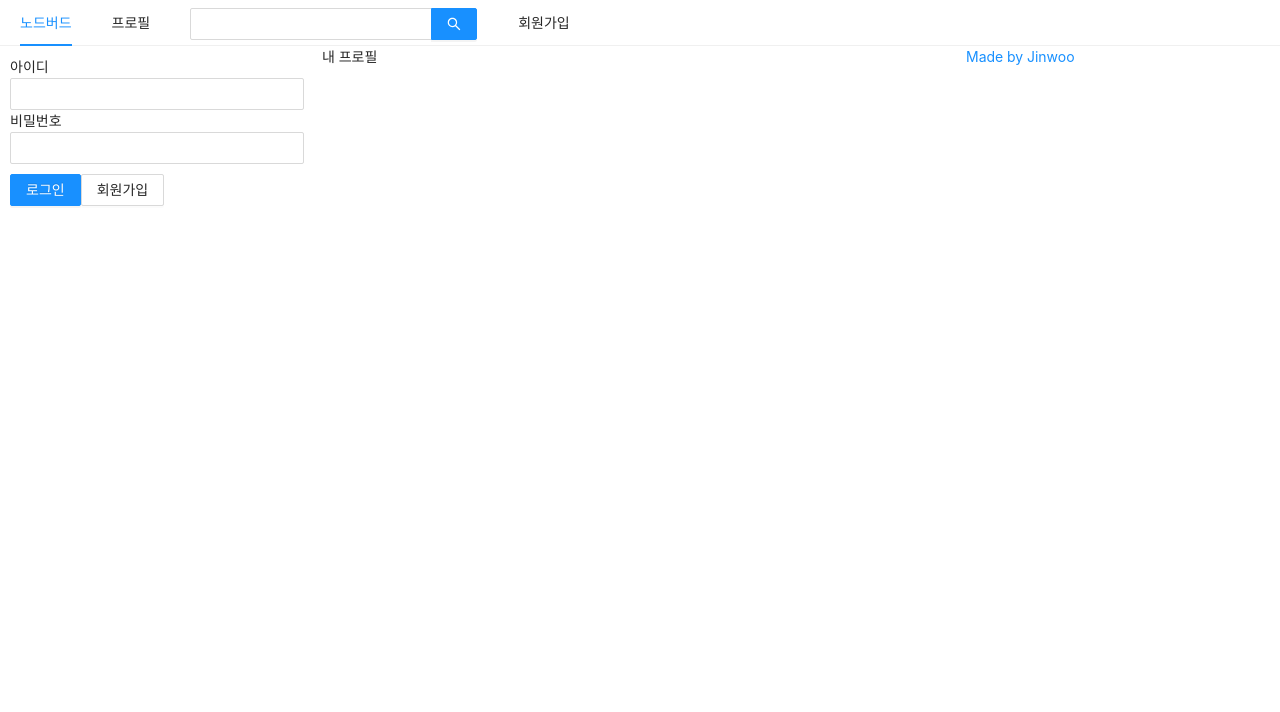
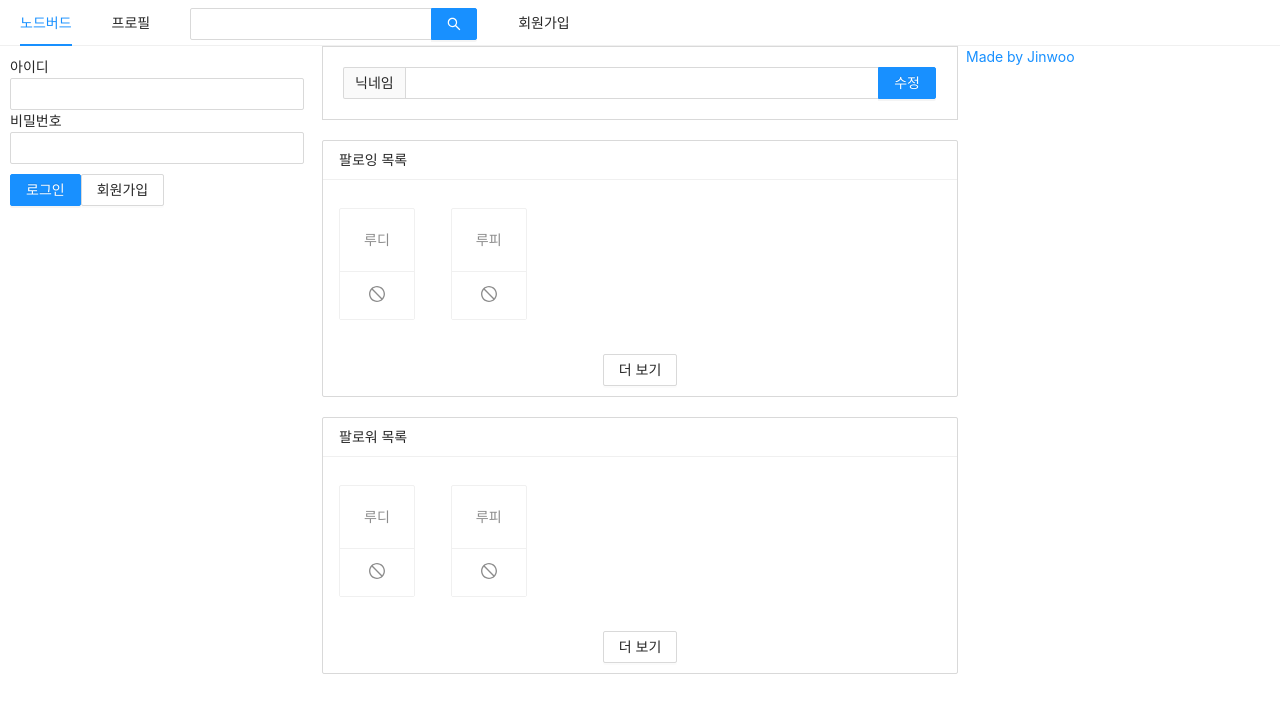
Before and after one commit to happyeveryone96/react-nodebird, a Next.js app in the folder prepare/front/: page /profile in a window 1280 px wide. Shown: the top 712 px of the page. Built offline with nearby package versions, Linux system fonts and the light colour scheme.

Commit message:
feat: 프로필 페이지 추가

```diff
--- /dev/null
+++ b/prepare/front/components/FollowList.js
@@ -0,0 +1,31 @@
+import { Card, List, Button } from 'antd';
+import PropTypes from 'prop-types';
+import { StopOutlined } from '@ant-design/icons';
+
+const FollowList = ({ header, data }) => {
+  return (
+    <List
+      style={{ marginBottom: 20}}
+      grid={{ gutter: 4, xs: 2, md: 3}}
+      size="small"
+      header={<div>{header}</div>}
+      loadMore={<div style={{ textAlign: 'center', margin: '10px 0'}}><Button>더 보기</Button></div>}
+      bordered
+      dataSource={data}
+      renderItem={(item) => (
+        <List.Item style={{ marginTop: 20}}>
+          <Card actions={[<StopOutlined key="stop"/>]}>
+            <Card.Meta description={item.nickname}/>
+          </Card>
+        </List.Item>
+      )}
+    />
+  )
+};
+
+FollowList.propTypes = {
+  header: PropTypes.string.isRequired,
+  data: PropTypes.array.isRequired,
+}
+
+export default FollowList;
--- /dev/null
+++ b/prepare/front/components/NicknameEditForm.js
@@ -0,0 +1,14 @@
+import { useMemo } from 'react';
+import { Form, Input } from 'antd';
+
+const NicknameEditForm = () => {
+  const style = useMemo(() => ({ marginBottom: '20px', border: '1px solid #d9d9d9', padding: '20px'}),[]);
+
+  return (
+    <Form style={style}>
+      <Input.Search addonBefore="닉네임" enterButton="수정"/>
+    </Form>
+  )
+};
+
+export default NicknameEditForm;
--- a/prepare/front/pages/profile.js
+++ b/prepare/front/pages/profile.js
@@ -1,13 +1,21 @@
 import AppLayout from "../components/AppLayout";
 import Head from "next/head";
+import NicknameEditForm from "../components/NicknameEditForm";
+import FollowList from "../components/FollowList";
 
 const Profile = () => {
+  const followerList = [{nickname: '루디'}, {nickname: '루피'}];
+  const followingList = [{nickname: '루디'}, {nickname: '루피'}];
   return (
     <>
       <Head>
         <title>내 프로필 | NodeBird</title>
       </Head>
-      <AppLayout>내 프로필</AppLayout>
+      <AppLayout>
+        <NicknameEditForm />
+        <FollowList header="팔로잉 목록" data={followingList}/>
+        <FollowList header="팔로워 목록" data={followerList}/>
+      </AppLayout>
     </>
   )
 };
```
